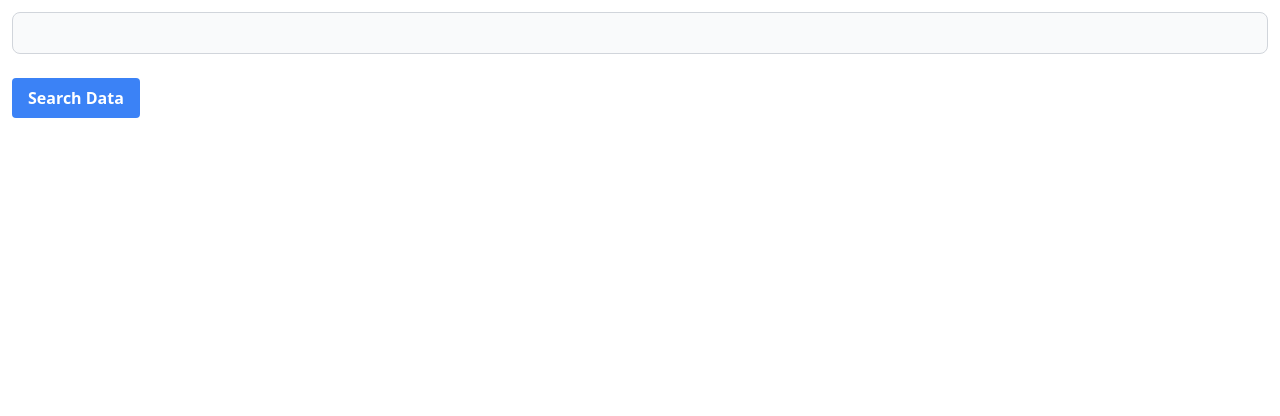
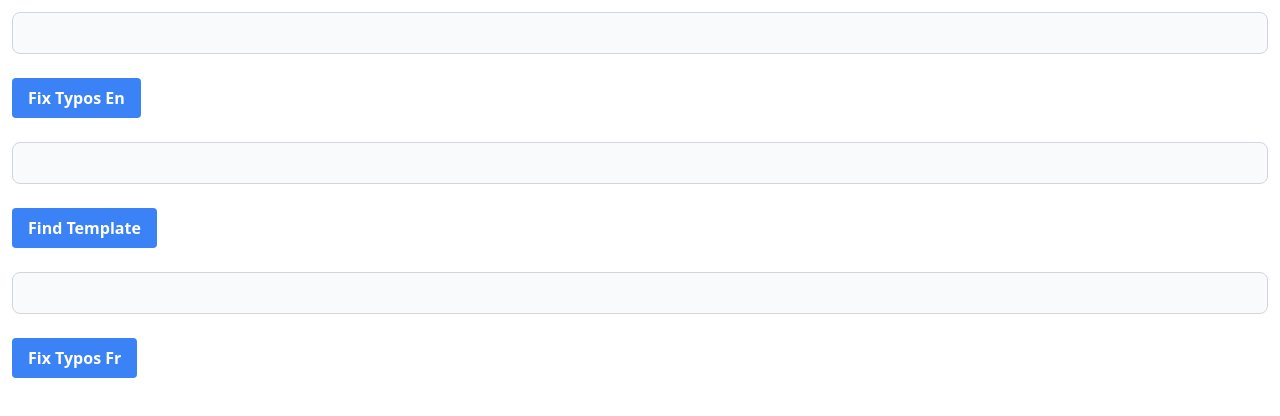
Before and after one commit to angelicrf/angy-find-template, a React (Vite) app: page / in a window 1280 px wide. Shown: the top 416 px of the page. Built offline with nearby package versions, Linux system fonts and the light colour scheme.

Commit message:
new inputs

```diff
--- a/src/App.jsx
+++ b/src/App.jsx
@@ -5,7 +5,22 @@ function App() {
   return (
     <>
       {/* <FindTemplate /> */}
-      <SearchTemplate />
+      <SearchTemplate
+        thisPrompt={
+          "fix any typos, and grammatical error in this text and rewrite it in a professional format in English: "
+        }
+        btnText={"Fix Typos En"}
+      />
+      <SearchTemplate
+        thisPrompt={"translate this text in French in a professional format: "}
+        btnText={"Find Template"}
+      />
+      <SearchTemplate
+        thisPrompt={
+          "fix any typos, and grammatical error in this text and rewrite it in a professional format in French: "
+        }
+        btnText={"Fix Typos Fr"}
+      />
     </>
   );
 }
--- a/src/components/SearchTemplate.jsx
+++ b/src/components/SearchTemplate.jsx
@@ -1,7 +1,7 @@
 import { GoogleGenerativeAI } from "@google/generative-ai";
 import { useState } from "react";
 
-export const SearchTemplate = () => {
+export const SearchTemplate = ({ thisPrompt, btnText }) => {
   const [thisInfo, setThisInfo] = useState("");
   const [thisResult, setThisResult] = useState();
 
@@ -12,7 +12,7 @@ export const SearchTemplate = () => {
       console.log("isOk");
       const genAI = new GoogleGenerativeAI(myApi);
       const model = genAI.getGenerativeModel({ model: "gemini-pro" });
-      const prompt = `${thisInfo}`;
+      const prompt = `${thisPrompt}${thisInfo}`;
 
       const result = await model.generateContent(prompt);
       const response = await result.response;
@@ -36,7 +36,7 @@ export const SearchTemplate = () => {
         className="bg-blue-500 hover:bg-blue-700 text-white font-bold py-2 px-4 my-3 rounded"
         onClick={getResult}
       >
-        Search Data
+        {btnText}
       </button>
       <div>{thisResult && thisResult}</div>
     </div>
```
